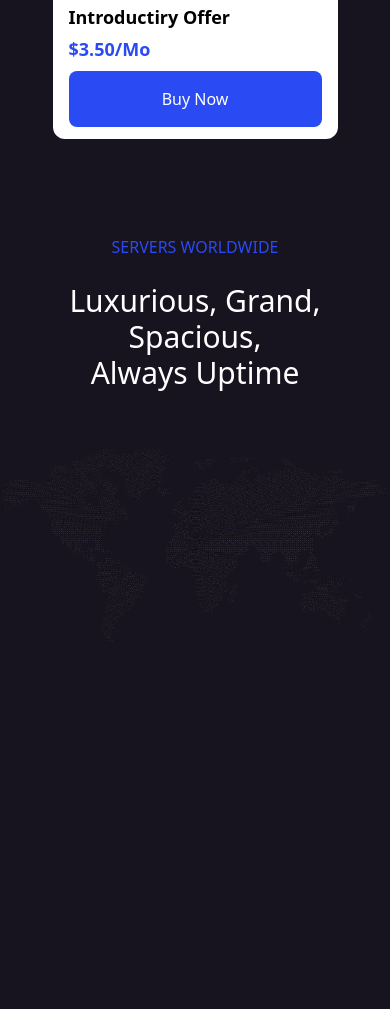
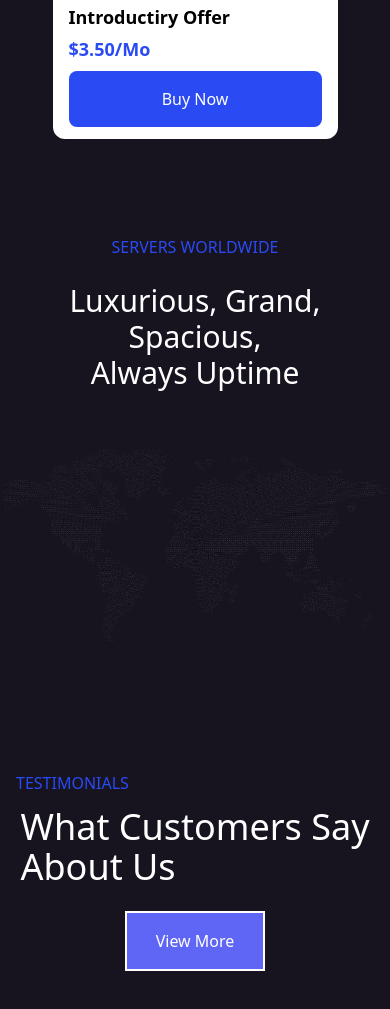
Before and after one commit to pilentboy/Host-Service, a website: page index.html in a window 390 px wide. Shown: the part 6929-7938 px from the top of the page. Drawn offline with Linux system fonts and the light colour scheme.

Commit message:
add TESTIMONIALS section + title + responsive

```diff
--- a/index.html
+++ b/index.html
@@ -703,7 +703,7 @@
       </section>
 
       <!-- servers -->
-      <section id="servers" class="w-screen min-h-screen bg-primary capitalize py-12">
+      <section id="servers" class="w-screen h-max bg-primary capitalize py-12">
 
         <div class="container mx-auto flex flex-col items-center space-y-6 h-full">
 
@@ -729,6 +729,33 @@
        </div>
    </section>
 
+    <!-- TESTIMONIALS -->
+
+  <section id="testimonials" class="w-screen min-h-screen bg-primary capitalize py-12">
+
+    <div class="container mx-auto flex flex-col justify-between px-4 md:px-0">
+
+      <div class="flex flex-col  space-y-3 md:h-2/5  md:items-stretch">
+
+        <span class="uppercase text-blue font-medium text-base">  TESTIMONIALS </span>
+
+        <div class="flex items-center   justify-center  flex-col md:flex-row md:justify-between">
+
+          <h1 class="text-white font-medium text-4xl md:text-5xl ">
+            what customers say<br>about us
+          </h1>
+
+          <a href="" class="btn text-white  bg-purple border-white mt-6 md:mt-0 hover:bg-transparent">view more</a>
+
+        </div>
+
+
+
+      </div>
+    </div>
+
+
+  </section>
 
     </main>
 
```
Also changed, not shown: public/css/style.css.
